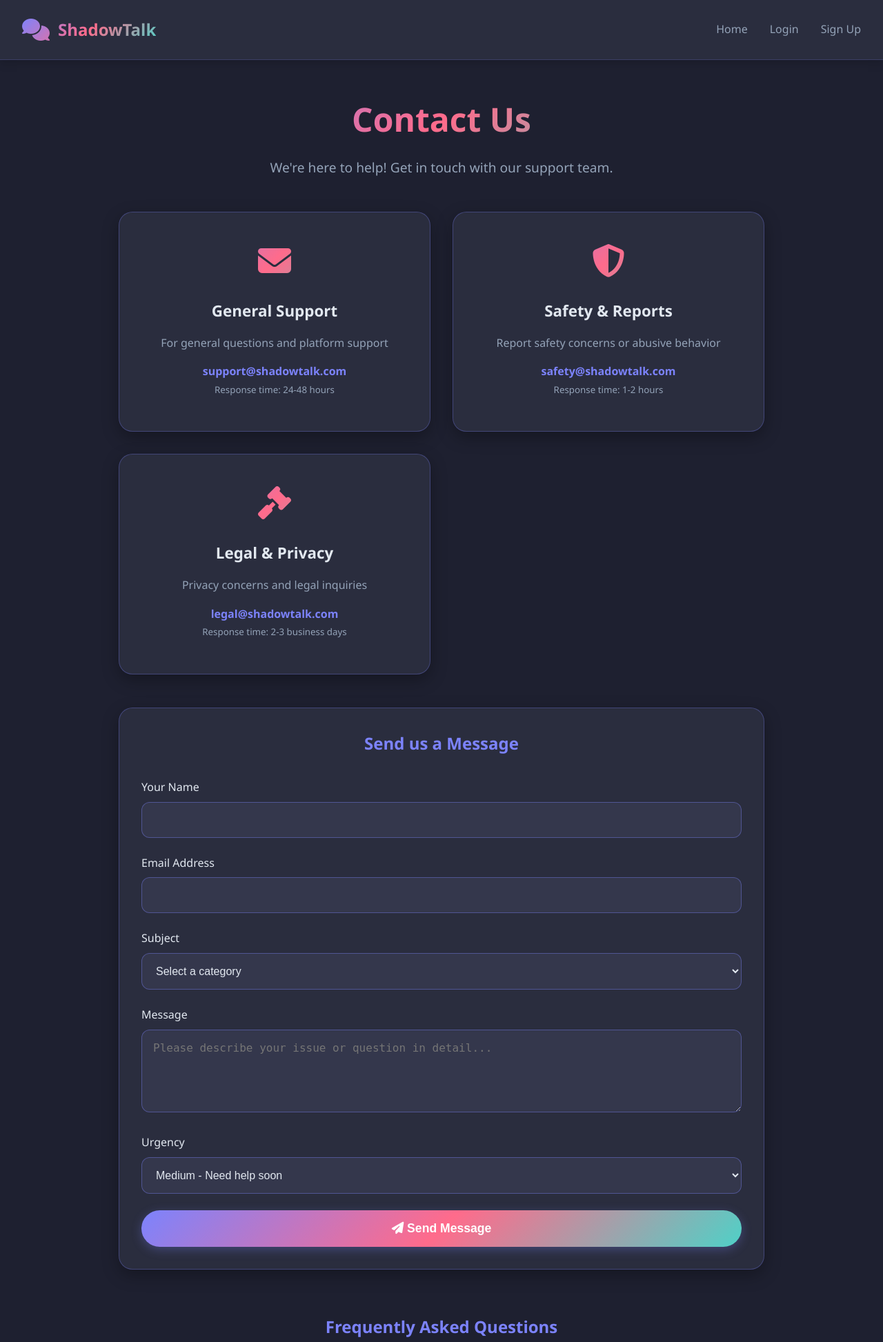
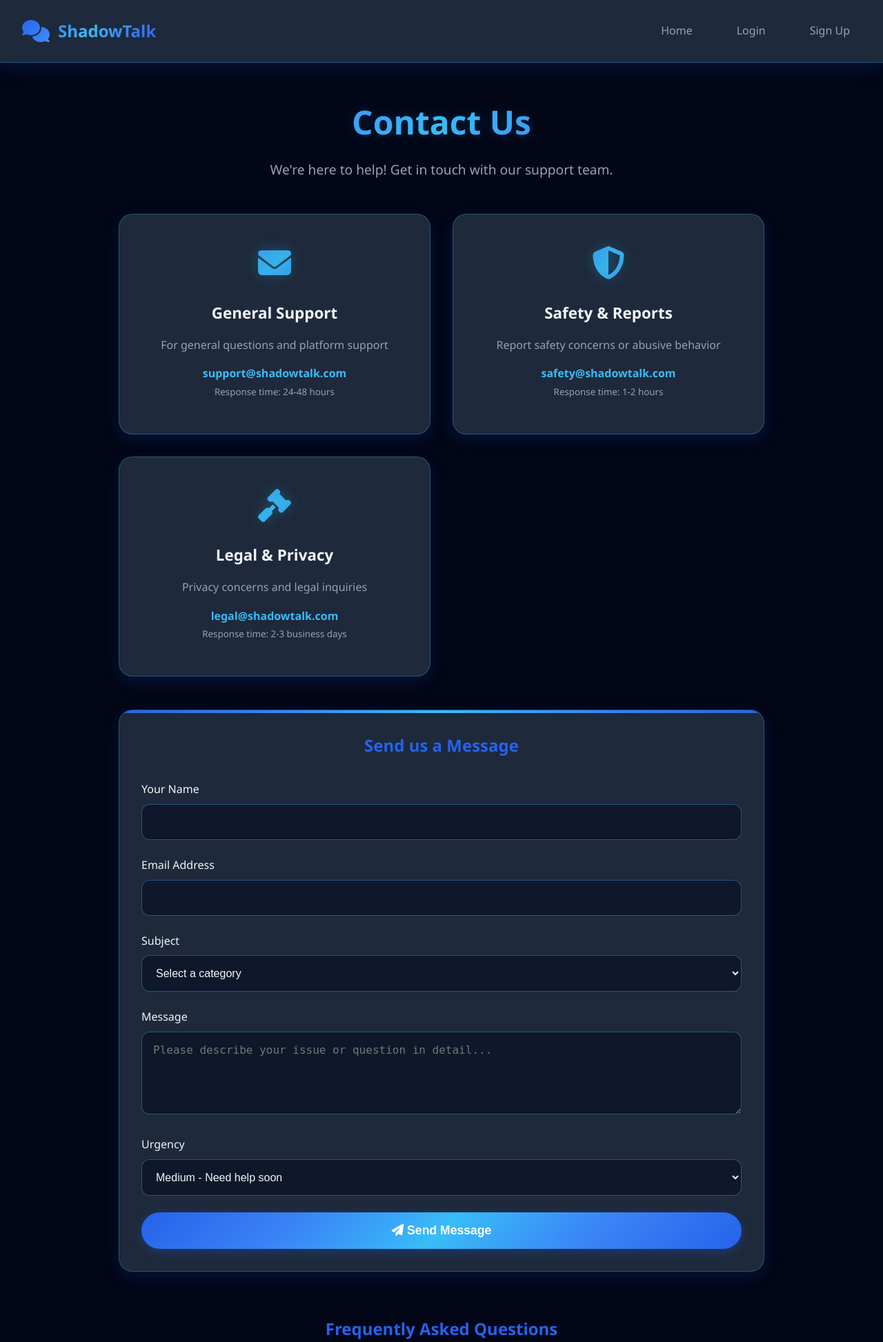
Before and after one commit to Burhan-012345/ShadowTalk, a Flask app: page /contact in a window 1280 px wide. Shown: the top 1946 px of the page at 69% size. Run offline with Flask 3, Linux system fonts and the light colour scheme; parts of the project's set-up code (start-up, migrations or seed data) failed here and were passed over.

Commit message:
Update contact.html

```diff
--- a/templates/service/contact.html
+++ b/templates/service/contact.html
@@ -16,21 +16,24 @@
       }
 
       :root {
-        --primary: #7c83fd;
-        --primary-dark: #6a72e9;
-        --secondary: #2a2d3e;
-        --accent: #ff6b8b;
-        --text: #e2e8f0;
+        --primary: #2563eb;
+        --primary-dark: #1d4ed8;
+        --secondary: #0f172a;
+        --accent: #38bdf8;
+        --text: #f1f5f9;
         --text-secondary: #94a3b8;
-        --background: #1e2030;
-        --card-bg: #2a2d3e;
+        --background: #020617;
+        --card-bg: #1e293b;
         --gradient: linear-gradient(
           135deg,
-          #7c83fd 0%,
-          #ff6b8b 50%,
-          #4fd1c7 100%
+          #2563eb 0%,
+          #3b82f6 25%,
+          #38bdf8 50%,
+          #3b82f6 75%,
+          #2563eb 100%
         );
-        --shadow: 0 8px 25px rgba(0, 0, 0, 0.3);
+        --shadow: 0 8px 25px rgba(37, 99, 235, 0.15);
+        --glow: 0 0 20px rgba(56, 189, 248, 0.2);
       }
 
       body {
@@ -46,8 +49,8 @@
         justify-content: space-between;
         align-items: center;
         background: var(--card-bg);
-        border-bottom: 1px solid rgba(124, 131, 253, 0.2);
-        box-shadow: 0 2px 15px rgba(0, 0, 0, 0.2);
+        border-bottom: 1px solid rgba(56, 189, 248, 0.3);
+        box-shadow: var(--shadow);
       }
 
       .logo {
@@ -75,12 +84,16 @@
       .nav-links a {
         color: var(--text-secondary);
         text-decoration: none;
-        transition: color 0.3s ease;
+        transition: all 0.3s ease;
         font-weight: 500;
+        padding: 0.5rem 1rem;
+        border-radius: 8px;
       }
 
       .nav-links a:hover {
-        color: var(--primary);
+        color: var(--accent);
+        background: rgba(56, 189, 248, 0.1);
+        transform: translateY(-2px);
       }
 
       .service-container {
@@ -100,6 +113,7 @@
         background: var(--gradient);
         -webkit-background-clip: text;
         -webkit-text-fill-color: transparent;
+        text-shadow: var(--glow);
       }
 
       .service-header p {
@@ -119,14 +133,37 @@
         padding: 2rem;
         border-radius: 20px;
         text-align: center;
-        border: 1px solid rgba(124, 131, 253, 0.3);
+        border: 1px solid rgba(56, 189, 248, 0.3);
         transition: all 0.3s ease;
         box-shadow: var(--shadow);
+        position: relative;
+        overflow: hidden;
+      }
+
+      .contact-card::before {
+        content: "";
+        position: absolute;
+        top: 0;
+        left: -100%;
+        width: 100%;
+        height: 100%;
+        background: linear-gradient(
+          90deg,
+          transparent,
+          rgba(56, 189, 248, 0.1),
+          transparent
+        );
+        transition: left 0.5s ease;
+      }
+
+      .contact-card:hover::before {
+        left: 100%;
       }
 
       .contact-card:hover {
-        transform: translateY(-5px);
-        box-shadow: 0 15px 35px rgba(0, 0, 0, 0.4);
+        transform: translateY(-8px);
+        box-shadow: 0 15px 35px rgba(56, 189, 248, 0.2);
+        border-color: var(--accent);
       }
 
       .contact-icon {
@@ -135,6 +172,7 @@
         -webkit-background-clip: text;
         -webkit-text-fill-color: transparent;
         margin-bottom: 1rem;
+        filter: drop-shadow(0 0 10px rgba(56, 189, 248, 0.3));
       }
 
       .contact-card h3 {
@@ -149,23 +187,50 @@
       }
 
       .contact-link {
-        color: var(--primary);
+        color: var(--accent);
         text-decoration: none;
         font-weight: 600;
-        transition: color 0.3s ease;
+        transition: all 0.3s ease;
+        position: relative;
+      }
+
+      .contact-link::after {
+        content: "";
+        position: absolute;
+        bottom: -2px;
+        left: 0;
+        width: 0;
+        height: 2px;
+        background: var(--gradient);
+        transition: width 0.3s ease;
       }
 
       .contact-link:hover {
-        color: var(--accent);
-        text-decoration: underline;
+        color: var(--primary);
+      }
+
+      .contact-link:hover::after {
+        width: 100%;
       }
 
       .contact-form {
         background: var(--card-bg);
         padding: 2rem;
         border-radius: 20px;
-        border: 1px solid rgba(124, 131, 253, 0.3);
+        border: 1px solid rgba(56, 189, 248, 0.3);
         box-shadow: var(--shadow);
+        position: relative;
+        overflow: hidden;
+      }
+
+      .contact-form::before {
+        content: "";
+        position: absolute;
+        top: 0;
+        left: 0;
+        right: 0;
+        height: 4px;
+        background: var(--gradient);
       }
 
       .form-group {
@@ -184,8 +249,8 @@
       .form-group textarea {
         width: 100%;
         padding: 1rem;
-        background: #34374c;
-        border: 1px solid rgba(124, 131, 253, 0.4);
+        background: #0f172a;
+        border: 1px solid rgba(56, 189, 248, 0.4);
         border-radius: 12px;
         color: var(--text);
         font-size: 1rem;
@@ -216,12 +282,34 @@
         cursor: pointer;
         transition: all 0.3s ease;
         width: 100%;
-        box-shadow: 0 4px 15px rgba(124, 131, 253, 0.3);
+        box-shadow: 0 4px 15px rgba(37, 99, 235, 0.3);
+        position: relative;
+        overflow: hidden;
+      }
+
+      .submit-btn::before {
+        content: "";
+        position: absolute;
+        top: 0;
+        left: -100%;
+        width: 100%;
+        height: 100%;
+        background: linear-gradient(
+          90deg,
+          transparent,
+          rgba(255, 255, 255, 0.2),
+          transparent
+        );
+        transition: left 0.5s ease;
+      }
+
+      .submit-btn:hover::before {
+        left: 100%;
       }
 
       .submit-btn:hover {
-        transform: translateY(-2px);
-        box-shadow: 0 8px 25px rgba(124, 131, 253, 0.4);
+        transform: translateY(-3px);
+        box-shadow: 0 8px 25px rgba(37, 99, 235, 0.4);
       }
 
       .faq-section {
@@ -319,6 +446,41 @@
         .contact-form {
           padding: 1.5rem;
         }
+
+        .footer-links {
+          gap: 1rem;
+        }
+
+        .footer-links a {
+          padding: 0.5rem;
+        }
+      }
+
+      /* Skyline blue animations */
+      @keyframes skylinePulse {
+        0%,
+        100% {
+          opacity: 1;
+        }
+        50% {
+          opacity: 0.8;
+        }
+      }
+
+      .contact-icon {
+        animation: skylinePulse 3s ease-in-out infinite;
+      }
+
+      /* Critical urgency highlight */
+      .form-group select option[value="critical"] {
+        background: linear-gradient(45deg, #2563eb, #dc2626);
+        color: white;
+        font-weight: bold;
+      }
+
+      /* Smooth scroll behavior */
+      html {
+        scroll-behavior: smooth;
       }
     </style>
   </head>
```
Also changed, not shown: other parts of templates/service/contact.html (+55 -9 lines).
